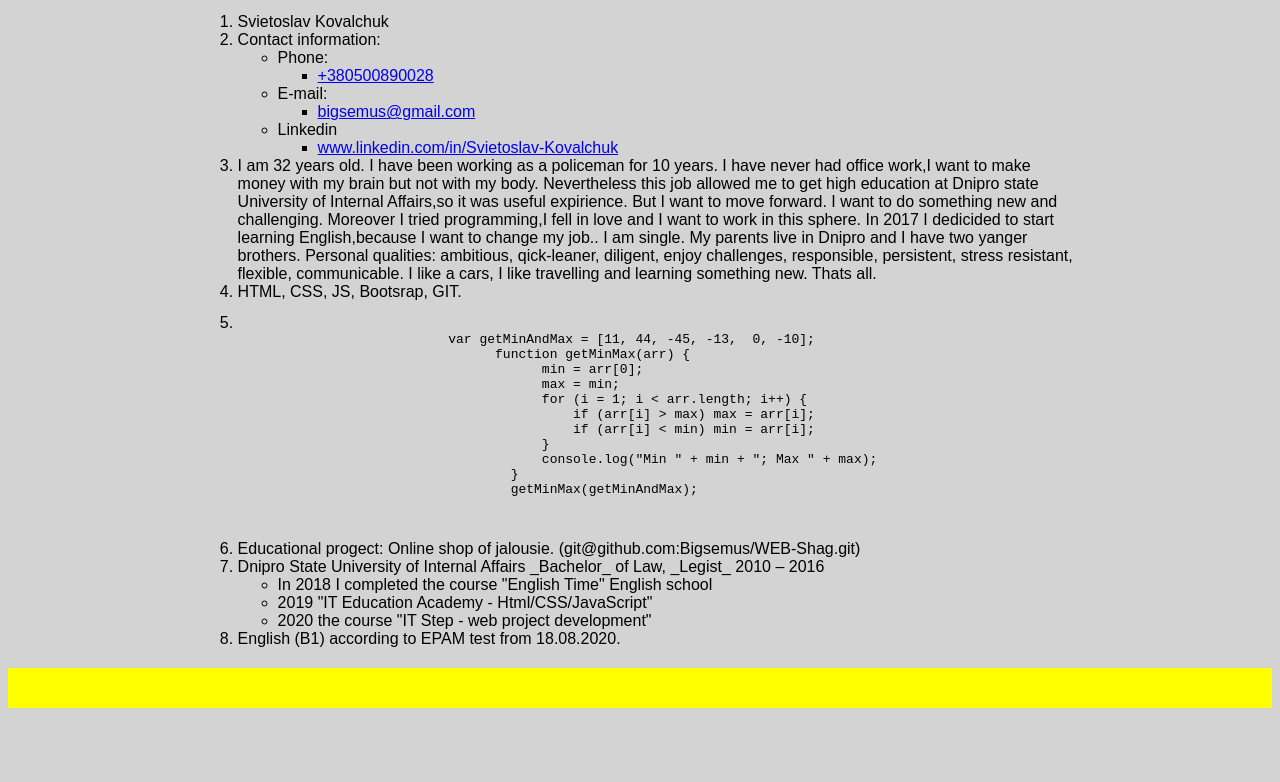
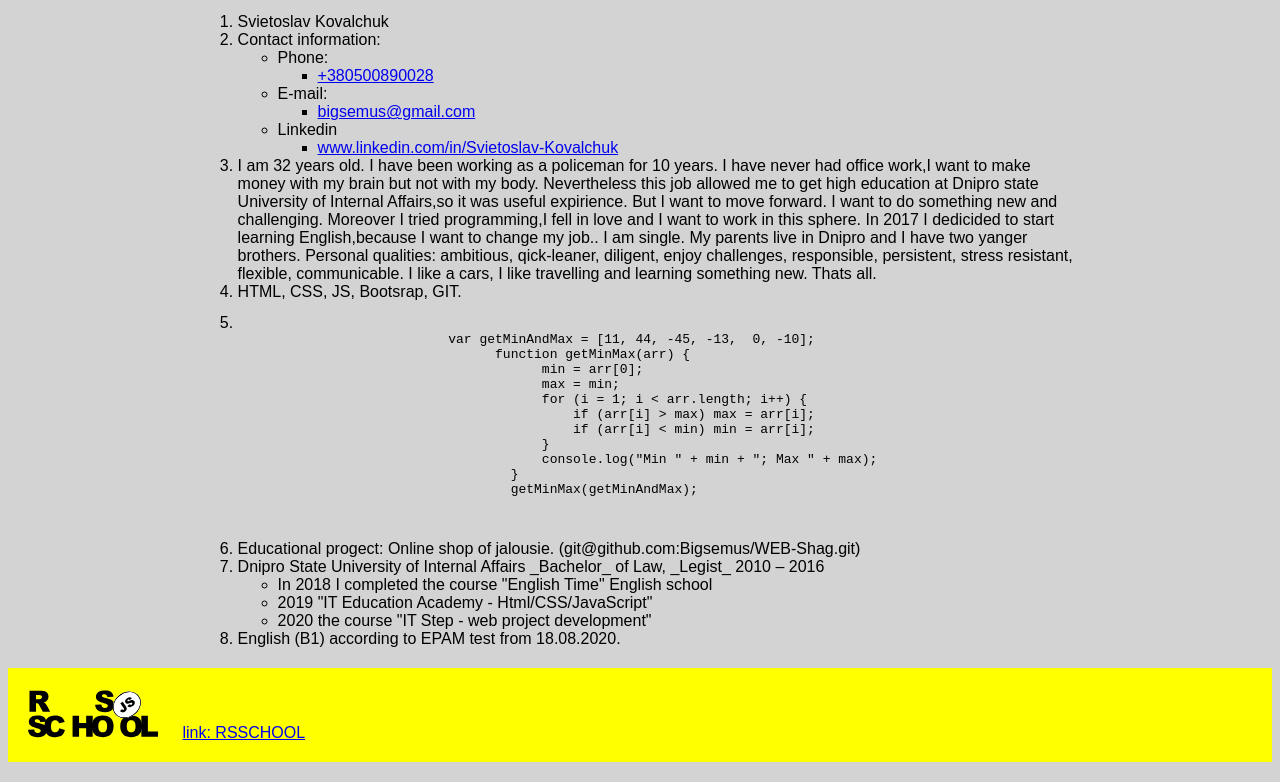
Before and after one commit to Bigsemus/rsschool-cv, a plain HTML site: page index.html in a window 1280 px wide. Shown: the part 348-1130 px from the top of the page. Before the commit the page ends 1076 px from the top, so only its background shows below. Drawn offline with Linux system fonts and the light colour scheme.

```diff
--- a/index.html
+++ b/index.html
@@ -32,6 +32,15 @@ nav img {
     border-top-left-radius: 20%;
     border-bottom-right-radius: 20%;
 }
+
+footer img {
+    width: 130px;
+    height: 50px;
+    padding: 0px 20px 0px 20px;
+}
+
+
+
     </style>
 </head>
 
@@ -129,7 +138,8 @@ nav img {
         </div>
 
         <footer>
-
+        <img src="/rs_school_js.svg" alt="logo: rs_school">
+        <a href="https://rs.school/js/">link: RSSCHOOL</a>
         </footer>
 
 
```
Also changed, not shown: rs_school_js.svg (added).
